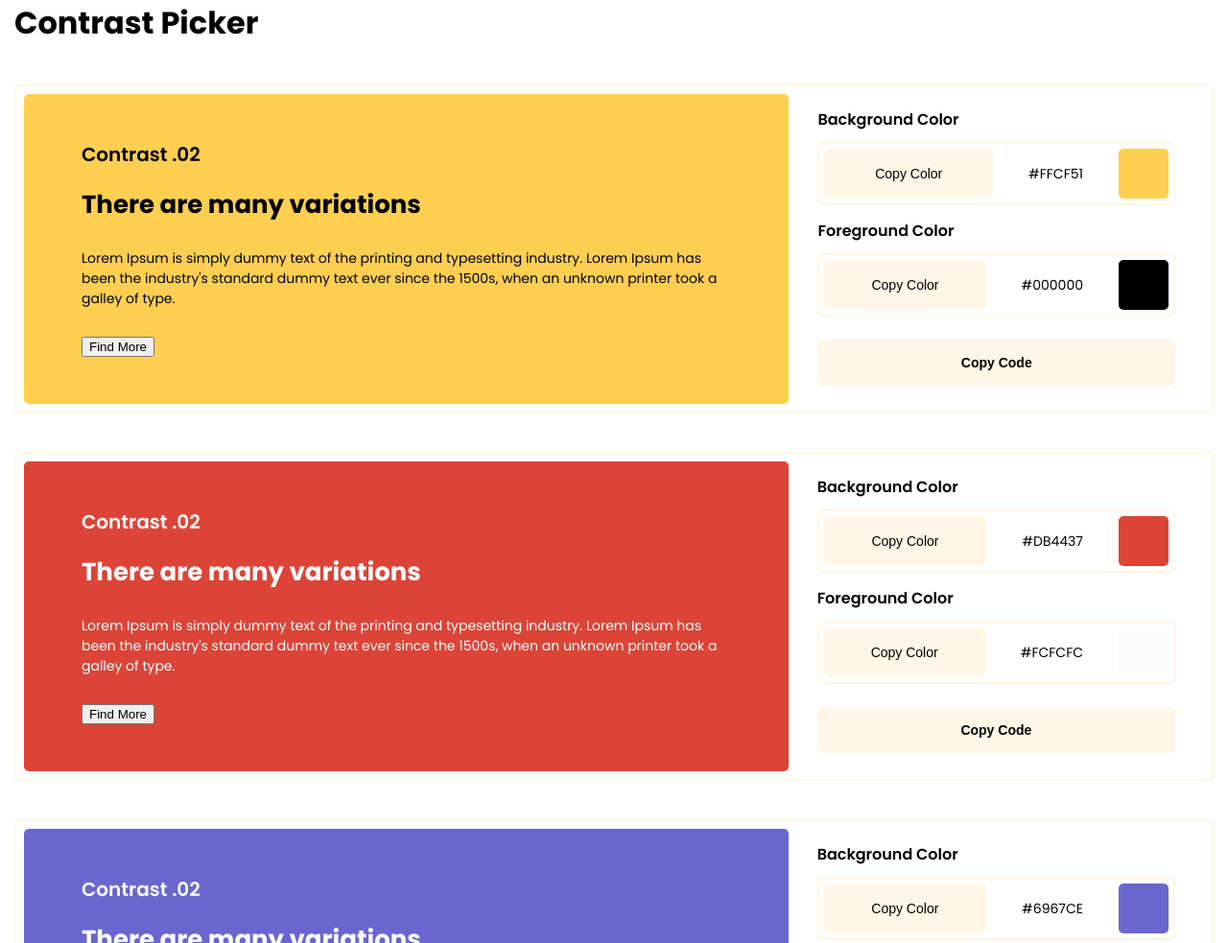
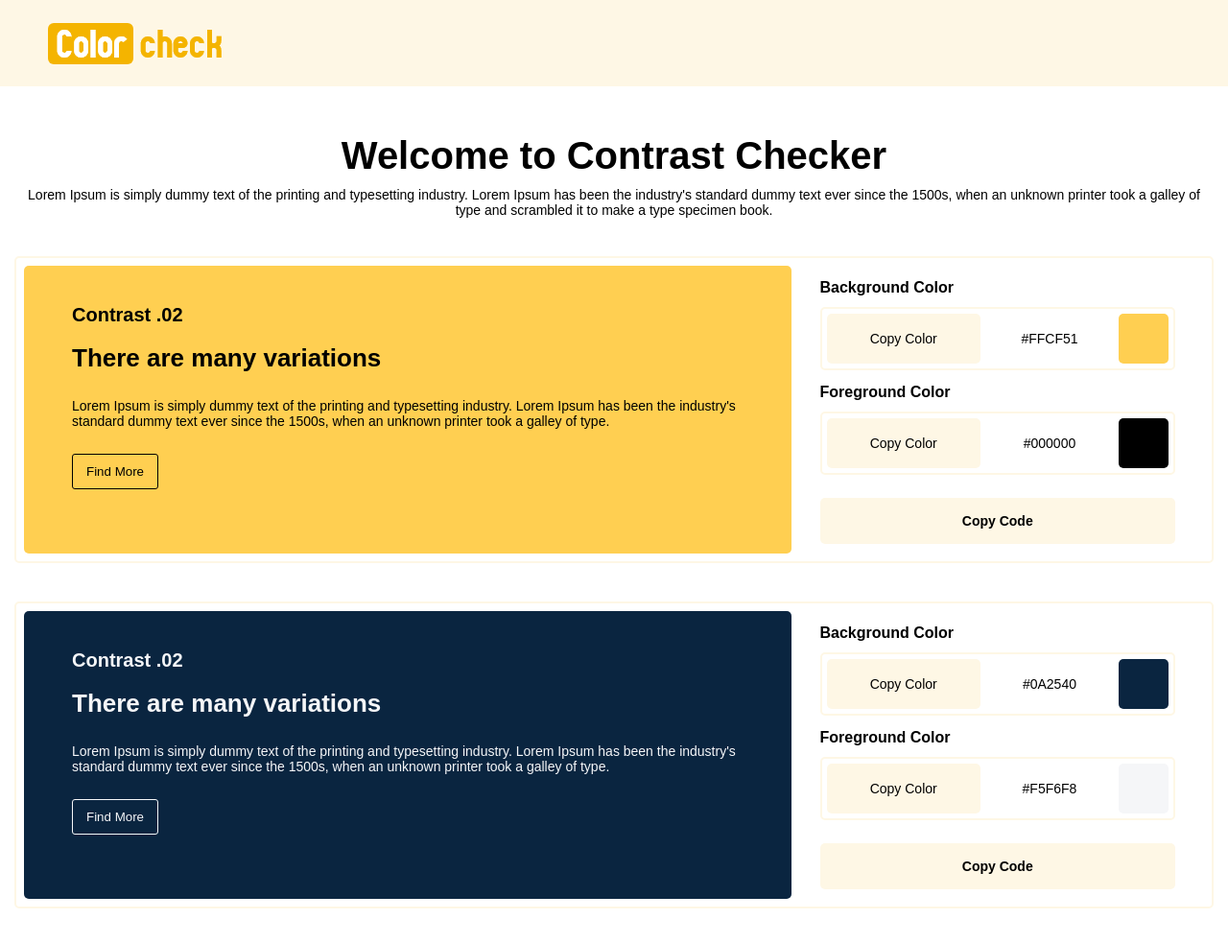
Before and after one commit to AbdulBasit313/color-contrast-collections, a Gatsby site: page / in a window 1280 px wide. Shown: the top 983 px of the page at 96% size. Built offline with nearby package versions, Linux system fonts and the light colour scheme; Gatsby itself is replaced by a stand-in of ours.

Commit message:
feat: built rest of the components

```diff
--- a/gatsby-config.js
+++ b/gatsby-config.js
@@ -20,9 +20,17 @@ module.exports = {
       resolve: "gatsby-source-filesystem",
       options: {
         name: "images",
-        path: "./src/images/",
+        path: `${__dirname}/src/images`,
       },
       __key: "images",
     },
+    {
+      resolve: "gatsby-plugin-react-svg",
+      options: {
+        rule: {
+          include: /assets/ // See below to configure properly
+        }
+      }
+    },
   ],
-};
+}
--- a/package.json
+++ b/package.json
@@ -16,10 +16,12 @@
   },
   "dependencies": {
     "babel-plugin-styled-components": "^2.0.2",
+    "file-loader": "^6.2.0",
     "gatsby": "^4.4.0",
     "gatsby-plugin-image": "^2.4.0",
     "gatsby-plugin-manifest": "^4.4.0",
     "gatsby-plugin-react-helmet": "^5.4.0",
+    "gatsby-plugin-react-svg": "^3.1.0",
     "gatsby-plugin-sharp": "^4.4.0",
     "gatsby-plugin-sitemap": "^5.4.0",
     "gatsby-plugin-styled-components": "^5.4.0",
@@ -28,6 +30,7 @@
     "react": "^17.0.1",
     "react-dom": "^17.0.1",
     "react-helmet": "^6.1.0",
-    "styled-components": "^5.3.3"
+    "styled-components": "^5.3.3",
+    "url-loader": "^4.1.1"
   }
 }
--- /dev/null
+++ b/src/components/AppTitle/index.jsx
@@ -0,0 +1,29 @@
+import React from 'react'
+import styled from "styled-components"
+
+const TitleStyle = styled.div`
+  margin-top: 50px;
+  margin-bottom: 40px;
+  text-align: center;
+  h1 {
+    color: #000000;
+    font-size: 40px;
+    font-weight: bold;
+  }
+  p {
+    color: #000000;
+    font-size: 14px;
+    margin-top: 10px;
+  }
+`
+
+function AppTitle() {
+  return (
+    <TitleStyle>
+      <h1>Welcome to Contrast Checker</h1>
+      <p>Lorem Ipsum is simply dummy text of the printing and typesetting industry. Lorem Ipsum has been the industry's standard dummy text ever since the 1500s, when an unknown printer took a galley of type and scrambled it to make a type specimen book.</p>
+    </TitleStyle>
+  )
+}
+
+export default AppTitle
--- a/src/components/ColorCode/index.jsx
+++ b/src/components/ColorCode/index.jsx
@@ -4,11 +4,15 @@ import styled from "styled-components"
 const Code = styled.div`
   display: flex;
   align-items: center;
+  justify-content: space-between;
   span {
+    margin: 0 auto;
     font-size: 14px;
     color: #000000;
-    margin: 0 37px;
+    text-align: center;
+    @media only screen and (max-width: 768px) {
   }
+ }
 `
 
 const ColorCodeResult = styled.div`
--- a/src/components/ColorCodeContainer/index.jsx
+++ b/src/components/ColorCodeContainer/index.jsx
@@ -14,7 +14,8 @@ const ColorCodeTitle = styled.p`
 
 const ColorCodeWrapper = styled(AppBorder)`
   padding: 5px;
-  display: flex;
+  display: grid;
+  grid-template-columns: 45fr 55fr;
 `
 
 function ColorCodeContainer({ title, code }) {
--- a/src/components/ContrastCard/index.jsx
+++ b/src/components/ContrastCard/index.jsx
@@ -6,8 +6,14 @@ import ContrastCardSpecs from '../ContrastCardSpecs'
 
 const CardContainer = styled(AppBorder)`
   padding: 8px;
-  display: flex;
+  /* display: flex; */
+  display: grid;
+  grid-template-columns: 65fr 35fr;
   margin-top: 40px;
+
+  @media only screen and (max-width: 768px) {
+    display: block;
+  }
 `
 
 function ContrastCard({ foreground, background }) {
--- a/src/components/ContrastCardResult/index.jsx
+++ b/src/components/ContrastCardResult/index.jsx
@@ -4,7 +4,8 @@ import styled from "styled-components"
 const ContrastCardResultContainer = styled.div`
   background: ${props => props.background};
   border-radius: 5px;
-  padding: 48px 60px;
+  /* padding: 48px 60px; */
+  padding: 40px 50px;
   h2 {
     font-size: 20px;
     font-weight: 600;
@@ -24,7 +25,13 @@ const ContrastCardResultContainer = styled.div`
     margin-bottom: 26px;
   }
   button {
-
+    outline: none;
+    border: 1px solid ${props => props.foreground};
+    color: ${props => props.foreground};
+    background-color: transparent;
+    padding: 10px 14px;
+    cursor: pointer;
+    border-radius: 3px;
   }
 `
 
--- a/src/components/ContrastCardSpecs/index.jsx
+++ b/src/components/ContrastCardSpecs/index.jsx
@@ -5,6 +5,9 @@ import CopyButton from '../CopyButton'
 
 const ContrastCardSpecsContainer = styled.div`
   padding: 0 30px 10px 30px;
+  @media only screen and (max-width: 768px) {
+    padding: 0 14px 10px 14px;
+  }
 `
 
 function ContrastCardSpecs({ foreground, background }) {
--- a/src/components/CopyButton/index.jsx
+++ b/src/components/CopyButton/index.jsx
@@ -9,11 +9,16 @@ const CopyBtn = styled.button`
   border: none;
   outline: none;
   padding: 16px;
-  min-width: 168px;
+  /* min-width: 168px; */
+  /* width: 40%; */
   width: 100%;
   font-weight: ${props => props.bold ? 'bold' : 'normal'};
   margin-top: ${props => props.mt ? props.mt : 'unset'};
   cursor: pointer;
+
+  @media only screen and (max-width: 768px) {
+    /* min-width: 148px; */
+  }
 `
 
 function CopyButton({ text, bold, mt }) {
--- /dev/null
+++ b/src/components/Footer/index.jsx
@@ -0,0 +1,60 @@
+import React from 'react'
+import styled from "styled-components"
+import { Container } from '../../styles/Global'
+
+const FooterStyle = styled.footer`
+  height: 81px;
+  background: #FEF7E5 0% 0% no-repeat padding-box;
+  display: flex;
+  align-items: center;
+  p {
+    color: #000000;
+    font-size: 14px;
+    span {
+      color: #F4B400;
+    }
+  }
+  ul {
+    display: flex;
+    li {
+      color: #000000;
+      font-size: 14px;
+      text-decoration: none;
+      list-style-type: none;
+      margin-right: 10px;
+      cursor: pointer;
+      &:not(:last-child) {
+        &:after {
+          content: '|';
+          margin-left: 10px;
+        }
+      }
+    }
+  }
+`
+
+const FlexBW = styled.div`
+  display: flex;
+  justify-content: space-between;
+  align-items: center;
+`
+
+function Footer() {
+  return (
+    <FooterStyle>
+      <Container>
+        <FlexBW>
+          <p>
+            © 2021 <span>Color Check</span>, All rights reserved.
+          </p>
+          <ul>
+            <li>About Us</li>
+            <li>Contact Us</li>
+          </ul>
+        </FlexBW>
+      </Container>
+    </FooterStyle>
+  )
+}
+
+export default Footer
--- a/src/components/Navbar/index.jsx
+++ b/src/components/Navbar/index.jsx
@@ -0,0 +1,25 @@
+import React from 'react'
+import styled from "styled-components"
+import { StaticImage } from "gatsby-plugin-image"
+import { Container } from '../../styles/Global'
+
+const NavStyle = styled.nav`
+  height: 90px;
+  background: #FEF7E5 0% 0% no-repeat padding-box;
+  display: flex;
+  align-items: center;
+  padding: 0 50px;
+`
+
+function Navbar() {
+  return (
+    <NavStyle>
+      <StaticImage
+        src={"../../images/MainLogo.png"}
+        alt="Application Logo"
+      />
+    </NavStyle>
+  )
+}
+
+export default Navbar
--- /dev/null
+++ b/src/data/index.js
@@ -0,0 +1,38 @@
+export const data = [
+  {
+    background: '#FFCF51',
+    foreground: '#000000'
+  },
+  {
+    background: '#0A2540',
+    foreground: '#F5F6F8'
+  },
+  {
+    background: '#DB4437',
+    foreground: '#FCFCFC'
+  },
+  {
+    background: '#6967CE',
+    foreground: '#FCFCFC'
+  },
+  {
+    background: '#4A154B',
+    foreground: '#F3E7F3'
+  },
+  {
+    background: '#F6F9FC',
+    foreground: '#16304A'
+  },
+  {
+    background: '#1A1A1C',
+    foreground: '#F3F4F6'
+  },
+  {
+    background: '#FDC3FF',
+    foreground: '#000000'
+  },
+  {
+    background: '#63D471',
+    foreground: '#FFFFFF'
+  },
+]
--- a/src/pages/index.js
+++ b/src/pages/index.js
@@ -1,19 +1,25 @@
 import * as React from "react"
+import AppTitle from "../components/AppTitle"
 import ContrastCard from "../components/ContrastCard"
-import { Container, GlobalStyles } from "../styles/Global"
+import Footer from "../components/Footer"
+import Navbar from "../components/Navbar"
+import { data } from "../data"
+import { Container, ContrastCardsWrapper, GlobalStyles } from "../styles/Global"
 
 const IndexPage = () => {
   return (
     <main>
+      <Navbar />
       <Container>
         <GlobalStyles />
-        <h1>Contrast Picker</h1>
-        <ContrastCard foreground="#000000" background='#FFCF51' />
-        <ContrastCard foreground="#FCFCFC" background='#DB4437' />
-        <ContrastCard foreground="#FCFCFC" background='#6967CE' />
-        <ContrastCard foreground="#FCFCFC" background='#4A154B' />
-        <ContrastCard foreground="#F3E7F3" background='#DB4437' />
+        <AppTitle />
+        <ContrastCardsWrapper>
+          {data.map(({ background, foreground }) => (
+            <ContrastCard foreground={foreground} background={background} />
+          ))}
+        </ContrastCardsWrapper>
       </Container>
+      <Footer />
     </main>
   )
 }
--- a/src/styles/Global.js
+++ b/src/styles/Global.js
@@ -40,3 +40,6 @@ export const AppBorder = styled.div`
 export const mt24 = styled.div`
   margin-top: 24px;
 `
+export const ContrastCardsWrapper = styled.div`
+  margin-bottom: 70px;
+`
```
Also changed, not shown: src/images/MainLogo.png (added), 1 other file.
